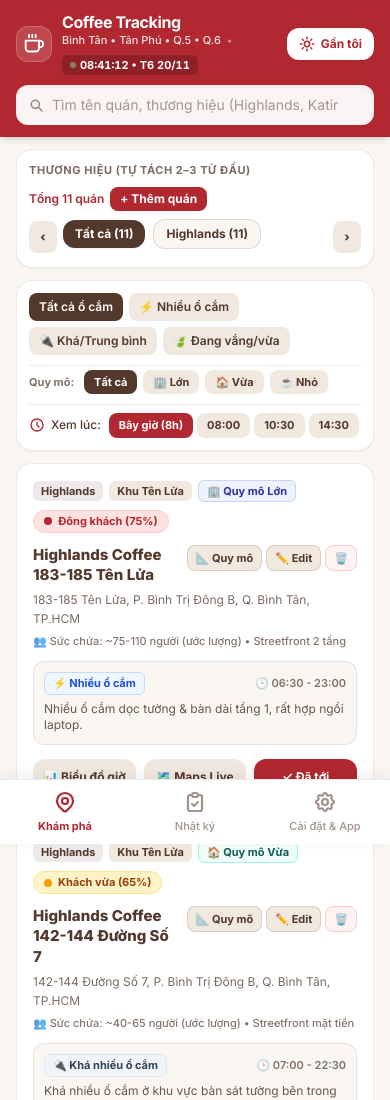
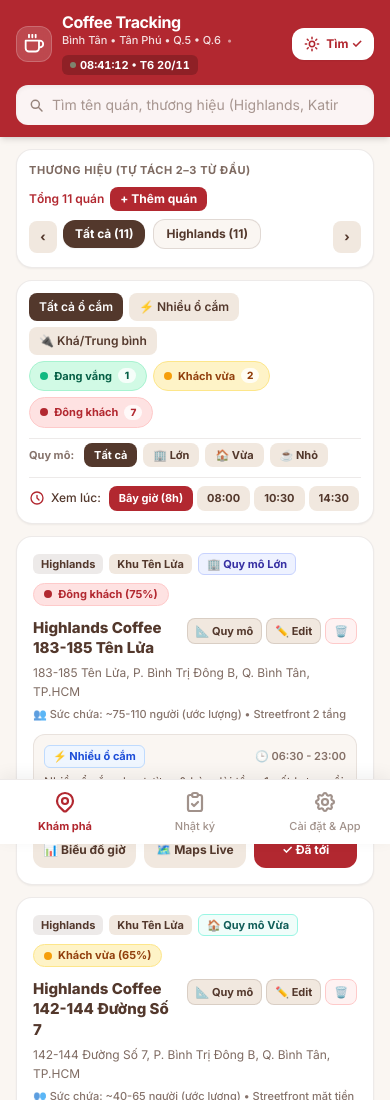
Before and after one commit to MtuanNg1997/Check_coffee, a plain HTML site: page index.html in a window 390 px wide. Shown: the top 1100 px of the page. Drawn offline with nearby package versions, Linux system fonts and the light colour scheme.

Commit message:
Refactor crowd management and update button text
Updated button text and removed quiet-only filter functionality. Added crowd status chips for better crowd management.

```diff
--- a/index.html
+++ b/index.html
@@ -114,7 +114,7 @@
           <svg id="gpsIcon" class="w-4 h-4" fill="none" stroke="currentColor" stroke-width="2.3" viewBox="0 0 24 24">
             <path stroke-linecap="round" stroke-linejoin="round" d="M12 2v2m0 16v2M4.93 4.93l1.41 1.41m11.32 11.32l1.41 1.41M2 12h2m16 0h2M6.34 17.66l-1.41 1.41M19.07 4.93l-1.41 1.41M12 8a4 4 0 100 8 4 4 0 000-8z"/>
           </svg>
-          <span id="gpsBtnText">Gần tôi</span>
+          <span id="gpsBtnText">Tìm ✓</span>
         </button>
       </div>
 
@@ -224,9 +224,8 @@
           <button onclick="toggleFilter('socket', 'medium')" data-socket="medium" class="socket-chip px-2.5 py-1.5 rounded-lg text-xs font-semibold transition-all bg-hl-sand text-hl-brown hover:bg-hl-brown/15">
             🔌 Khá/Trung bình
           </button>
-          <button onclick="toggleQuietOnly()" id="btnQuietOnly" class="px-2.5 py-1.5 rounded-lg text-xs font-semibold transition-all bg-hl-sand text-hl-brown hover:bg-hl-brown/15 flex items-center gap-1">
-            <span>🍃 Đang vắng/vừa</span>
-          </button>
+          <!-- Thanh trạng thái độ đông (thay cho nút "Đang vắng/vừa") + đếm số quán -->
+          <div id="crowdStatusChips" class="w-full flex flex-wrap items-center gap-1.5"></div>
         </div>
 
         <div class="flex flex-wrap items-center gap-1.5 pt-1 border-t border-hl-brown/10">
@@ -1228,7 +1227,7 @@
       highlightedBrand: null,
       socketFilter: 'all',
       sizeFilter: 'all',
-      quietOnly: false,
+      crowdFilter: 'all', // 'all' | 'quiet' | 'moderate' | 'busy'
       searchQuery: '',
       simulatedHour: null,
       userLocation: null,
@@ -1325,10 +1324,9 @@
         .replace(/\s+/g, ' ')
         .trim();
 
-      let score = 0; // Dương -> thiên về Lớn; Âm -> thiên về Nhỏ; Khoảng [-1, 1] -> Vừa
+      let score = 0;
       const signals = [];
 
-      // 1. Tín hiệu từ loại hình quán (storeType)
       if (storeType === 'Streetfront không gian lớn') {
         score += 2.0;
         signals.push('loại hình không gian lớn (+2)');
@@ -1345,7 +1343,6 @@
         signals.push('mặt tiền tiêu chuẩn');
       }
 
-      // 2. Từ khóa mạnh chỉ quy mô NHỎ / GỌN
       const smallKeywords = [
         { kw: /\b(ki-?ot|kios|mini|nho|nho gon|ti hon|xe day|take away|takeaway|hem nho|trong hem|tang lung)\b/, weight: -2.2, label: 'từ khóa gọn/nhỏ' }
       ];
@@ -1357,7 +1354,6 @@
         }
       }
 
-      // 3. Từ khóa mạnh chỉ quy mô LỚN / NHIỀU TẦNG / SÂN VƯỜN
       const largeKeywords = [
         { kw: /\b([23456]\s*tang|[23456]\s*lau|nhieu tang|nhieu lau|san vuon|garden|biet thu|villa|rong rai|mat bang lon|2 mat tien|goc 2 mat tien)\b/, weight: 2.2, label: 'từ khóa nhiều tầng/rộng/sân vườn' }
       ];
@@ -1369,13 +1365,11 @@
         }
       }
 
-      // 4. Nhận diện số nhà ghép nhiều căn (ví dụ: 183-185, 142-144, 110-112)
       if (/\b\d{1,4}\s*[-–]\s*\d{1,4}\b/.test(combinedNorm)) {
         score += 1.1;
         signals.push('số nhà ghép nhiều căn (+1.1)');
       }
 
-      // 5. Đặc trưng mặt bằng trung bình của từng chuỗi quán
       if (brand === 'Highlands') {
         if (storeType === 'Trung tâm thương mại') {
           score -= 0.4;
@@ -1391,7 +1385,6 @@
         }
       }
 
-      // Quy đổi điểm sang sizeCategory và khoảng sức chứa ước lượng
       let sizeCategory = 'medium';
       let capacityEstimate = '~40-65 người (ước lượng)';
       let confidence = '70%';
@@ -2225,9 +2218,33 @@
       return { label: '🪫 Ít ổ cắm', className: 'bg-orange-50 text-orange-700 border border-orange-200' };
     }
 
+    // ==================== TÌM QUÁN GẦN TÔI + MỞ GOOGLE MAPS THEO TỪ KHÓA SEARCH ====================
+    function buildGoogleMapsSearchUrl(keyword, coords = null) {
+      const cleanQuery = String(keyword || '').trim();
+      if (!cleanQuery) return 'https://www.google.com/maps';
+      const encoded = encodeURIComponent(cleanQuery);
+      if (coords && typeof coords.lat === 'number' && typeof coords.lng === 'number') {
+        return `https://www.google.com/maps/search/${encoded}/@${coords.lat},${coords.lng},14z`;
+      }
+      return `https://www.google.com/maps/search/?api=1&query=${encoded}`;
+    }
+
     function requestUserLocation() {
+      const searchInputEl = document.getElementById('searchInput');
+      const currentKeyword = (searchInputEl ? searchInputEl.value : state.searchQuery || '').trim();
+
+      // Nếu người dùng đang gõ từ khóa trong ô tìm kiếm (ví dụ: highlands, katinat...)
+      // thì bấm nút "Gần tôi" sẽ mở Google Maps và tìm kiếm sẵn từ khóa đó ngay lập tức
+      if (currentKeyword) {
+        const mapsUrl = buildGoogleMapsSearchUrl(currentKeyword, state.userLocation);
+        window.open(mapsUrl, '_blank', 'noopener,noreferrer');
+        showToast(`Đang mở Google Maps tìm "${currentKeyword}"...`);
+      }
+
       if (!navigator.geolocation) {
+        if (!currentKeyword) {
           showBanner('error', 'Thiết bị không hỗ trợ GPS', 'Bạn vẫn có thể tìm quán theo từ khóa khu vực trên thanh tìm kiếm.');
+        }
         return;
       }
 
@@ -2239,17 +2256,20 @@
       navigator.geolocation.getCurrentPosition(
         (position) => {
           gpsIcon.classList.remove('animate-spin');
-          btnText.textContent = 'Gần nhất ✓';
+          btnText.textContent = 'Tìm ✓';
           state.userLocation = { lat: position.coords.latitude, lng: position.coords.longitude };
           state.sortByDistance = true;
           dismissBanner();
+          if (!currentKeyword) {
             showToast('Đã sắp xếp các quán gần vị trí của bạn nhất!');
+          }
           renderStoreList();
         },
         (error) => {
           gpsIcon.classList.remove('animate-spin');
-          btnText.textContent = 'Gần tôi';
+          btnText.textContent = 'Tìm ✓';
           state.sortByDistance = false;
+          if (!currentKeyword) {
             let title = 'Không thể lấy vị trí GPS';
             let desc = 'Vui lòng nhập tên đường hoặc khu vực vào ô tìm kiếm.';
             if (error.code === error.PERMISSION_DENIED) {
@@ -2257,6 +2277,7 @@
               desc = 'Trên Chrome Android: Nhấn biểu tượng ổ khóa cạnh thanh địa chỉ > Quyền > Bật "Vị trí" rồi thử lại.';
             }
             showBanner('warning', title, desc);
+          }
         },
         { enableHighAccuracy: true, timeout: 8000, maximumAge: 60000 }
       );
@@ -2314,10 +2335,6 @@
         stores = stores.filter(s => s.sizeCategory === state.sizeFilter);
       }
 
-      if (state.quietOnly) {
-        stores = stores.filter(s => s.crowdInfo.isQuietOrModerate);
-      }
-
       if (normalizedQuery) {
         stores = stores.filter(s => {
           const haystack = normalizeVietnamese(`${s.name} ${s.originalName || ''} ${s.brand} ${s.address} ${s.area} ${s.district} ${s.sizeShortLabel} ${s.capacityEstimate} ${s.socketNote}`);
@@ -2325,6 +2342,17 @@
         });
       }
 
+      // Đếm số quán theo trạng thái (áp dụng các bộ lọc khác, trước khi lọc theo độ đông)
+      const crowdCounts = { quiet: 0, moderate: 0, busy: 0 };
+      stores.forEach(s => {
+        if (crowdCounts[s.crowdInfo.status] !== undefined) crowdCounts[s.crowdInfo.status]++;
+      });
+      renderCrowdStatusChips(crowdCounts);
+
+      if (state.crowdFilter !== 'all') {
+        stores = stores.filter(s => s.crowdInfo.status === state.crowdFilter);
+      }
+
       if (state.sortByDistance && state.userLocation) {
         stores.sort((a, b) => (a.distanceKm ?? 999) - (b.distanceKm ?? 999));
       }
@@ -2335,12 +2363,20 @@
           : `${stores.length} / ${totalAllCount} quán`;
 
       if (stores.length === 0) {
+        const cleanQuery = String(state.searchQuery || '').trim();
         container.innerHTML = `
           <div class="bg-white rounded-2xl p-6 text-center border border-hl-brown/10 space-y-2.5">
-            <p class="text-sm font-bold text-hl-brown">Không tìm thấy quán phù hợp bộ lọc</p>
-            <button onclick="resetAllFilters()" class="mt-2 bg-hl-red text-white text-xs font-bold px-4 py-2 rounded-xl">
+            <p class="text-sm font-bold text-hl-brown">Không tìm thấy quán phù hợp bộ lọc trong app</p>
+            <div class="flex items-center justify-center gap-2 flex-wrap pt-1">
+              ${cleanQuery ? `
+                <a href="${buildGoogleMapsSearchUrl(cleanQuery, state.userLocation)}" target="_blank" rel="noopener noreferrer" class="bg-hl-brown text-white text-xs font-bold px-4 py-2 rounded-xl">
+                  🗺️ Tìm "${escapeHTML(cleanQuery)}" trên Google Maps
+                </a>
+              ` : ''}
+              <button onclick="resetAllFilters()" class="bg-hl-red text-white text-xs font-bold px-4 py-2 rounded-xl">
                 Đặt lại bộ lọc
               </button>
+            </div>
           </div>
         `;
         return;
@@ -3057,12 +3093,56 @@
       renderStoreList();
     }
 
-    function toggleQuietOnly() {
-      state.quietOnly = !state.quietOnly;
-      const btn = document.getElementById('btnQuietOnly');
-      btn.className = `px-2.5 py-1.5 rounded-lg text-xs font-semibold transition-all flex items-center gap-1 ${
-        state.quietOnly ? 'bg-emerald-600 text-white' : 'bg-hl-sand text-hl-brown hover:bg-hl-brown/15'
-      }`;
+    const CROWD_STATUS_CHIPS = [
+      {
+        key: 'quiet',
+        label: 'Đang vắng',
+        dot: 'bg-emerald-500',
+        idle: 'bg-emerald-100 text-emerald-800 border-emerald-200',
+        active: 'bg-emerald-600 text-white border-emerald-700 ring-2 ring-emerald-300'
+      },
+      {
+        key: 'moderate',
+        label: 'Khách vừa',
+        dot: 'bg-amber-500',
+        idle: 'bg-amber-100 text-amber-800 border-amber-200',
+        active: 'bg-amber-500 text-white border-amber-600 ring-2 ring-amber-300'
+      },
+      {
+        key: 'busy',
+        label: 'Đông khách',
+        dot: 'bg-hl-red',
+        idle: 'bg-red-100 text-hl-red border-red-200',
+        active: 'bg-hl-red text-white border-hl-redDark ring-2 ring-red-300'
+      }
+    ];
+
+    function renderCrowdStatusChips(counts) {
+      const container = document.getElementById('crowdStatusChips');
+      if (!container) return;
+      const safeCounts = counts || { quiet: 0, moderate: 0, busy: 0 };
+
+      container.innerHTML = CROWD_STATUS_CHIPS.map(ch => {
+        const isActive = state.crowdFilter === ch.key;
+        return `
+          <button
+            type="button"
+            onclick="setCrowdFilter('${ch.key}')"
+            aria-pressed="${isActive}"
+            title="${isActive ? 'Bấm lần nữa để bỏ lọc' : 'Chỉ hiện các quán ' + ch.label.toLowerCase()}"
+            class="text-[11px] font-bold px-2.5 py-1.5 rounded-full border flex items-center gap-1.5 transition-all active:scale-95 ${isActive ? ch.active : ch.idle}"
+          >
+            <i class="w-2 h-2 rounded-full ${isActive ? 'bg-white' : ch.dot}"></i>
+            <span>${ch.label}</span>
+            <span class="min-w-[18px] text-center px-1 rounded-full text-[10px] font-extrabold ${isActive ? 'bg-white/25 text-white' : 'bg-white/80'}">${safeCounts[ch.key] || 0}</span>
+          </button>
+        `;
+      }).join('');
+    }
+
+    function setCrowdFilter(key) {
+      // Bấm lại chip đang chọn => bỏ lọc, quay về tất cả
+      state.crowdFilter = state.crowdFilter === key ? 'all' : key;
       renderStoreList();
     }
 
@@ -3091,13 +3171,12 @@
       state.highlightedBrand = null;
       state.socketFilter = 'all';
       state.sizeFilter = 'all';
-      state.quietOnly = false;
+      state.crowdFilter = 'all';
       state.simulatedHour = null;
       clearSearch();
       renderBrandChips();
       toggleFilter('socket', 'all');
       toggleSizeFilter('all');
-      document.getElementById('btnQuietOnly').className = 'px-2.5 py-1.5 rounded-lg text-xs font-semibold transition-all bg-hl-sand text-hl-brown hover:bg-hl-brown/15 flex items-center gap-1';
       renderTimeSimulatorChips();
       renderStoreList();
     }
```
Lines whose indentation alone changed are shown as unchanged.
